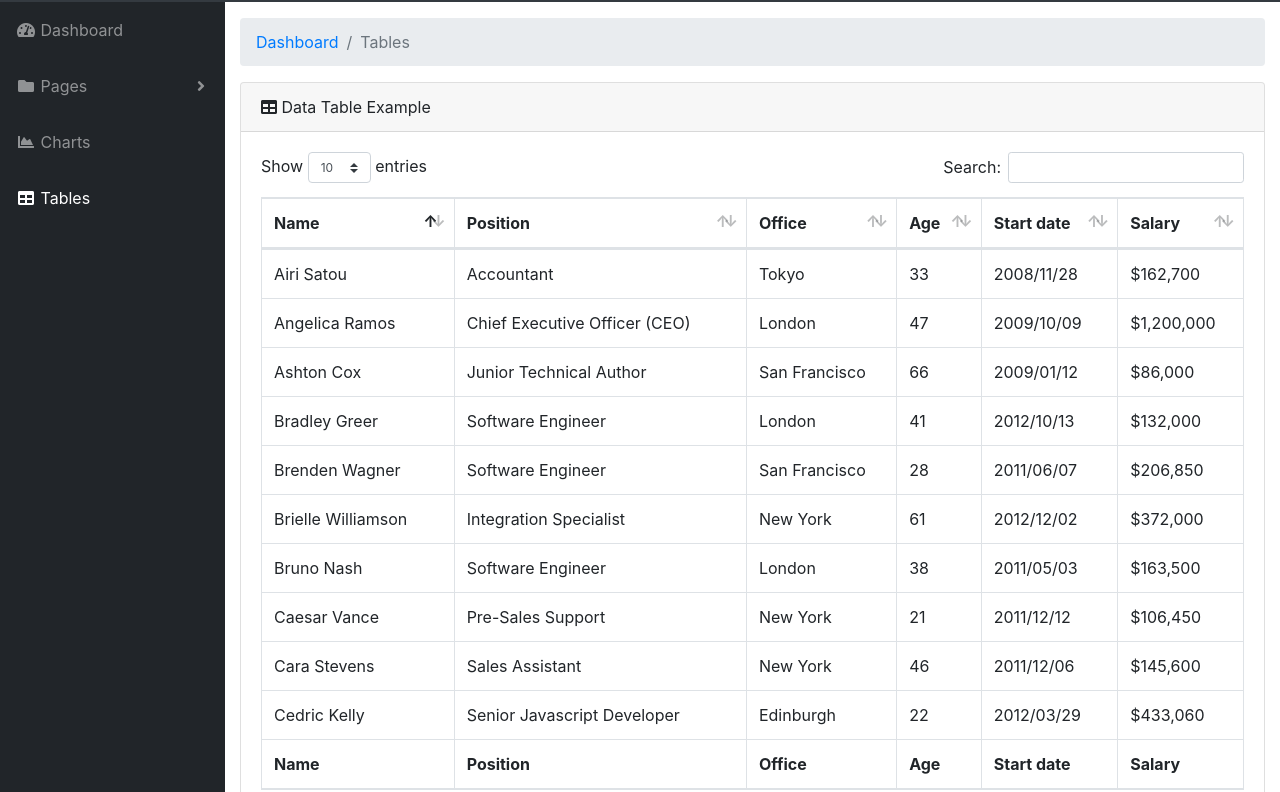
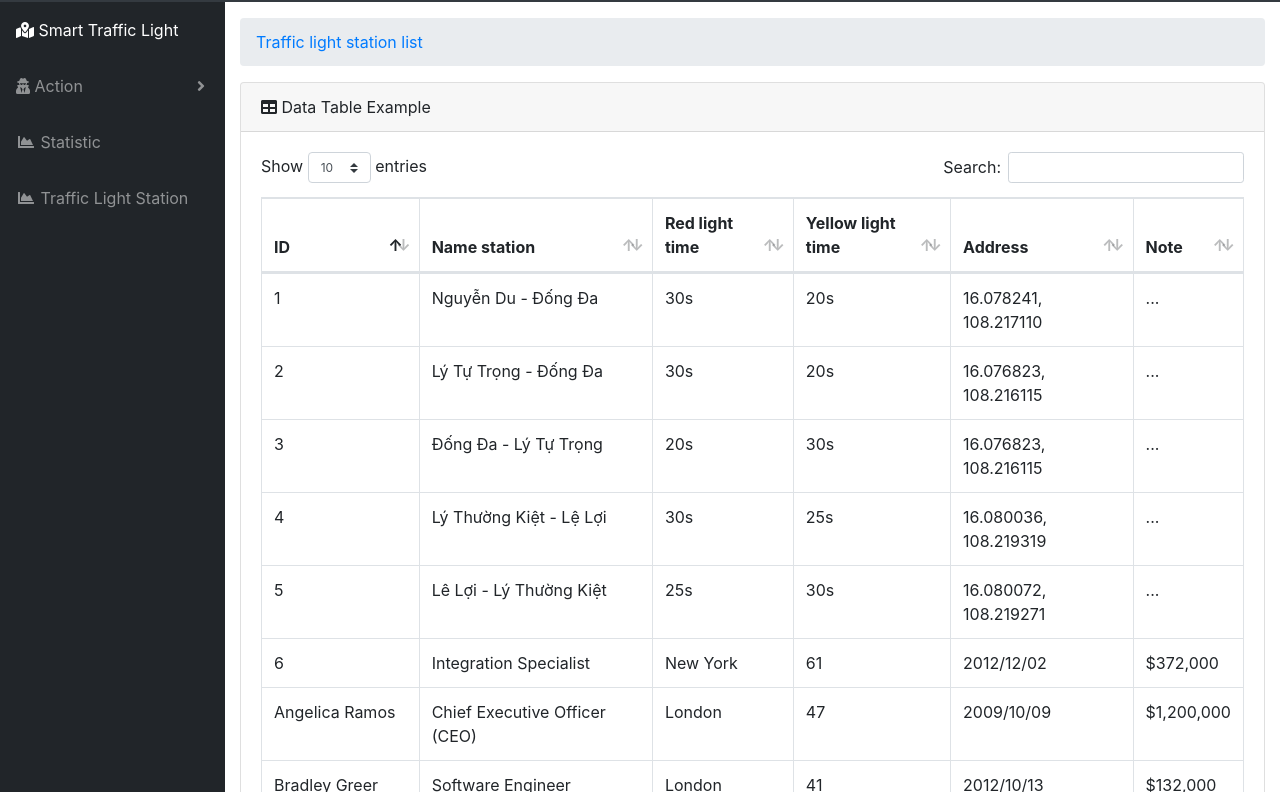
Before and after one commit to trantaitien98/Smart-Traffic-Light, a website with bundled scripts: page startbootstrap-sb-admin-gh-pages/tables.html in a window 1280 px wide. Shown: the part 54-846 px from the top of the page. Built offline with nearby package versions, Linux system fonts and the light colour scheme.

Commit message:
send đường huynh

```diff
--- a/startbootstrap-sb-admin-gh-pages/tables.html
+++ b/startbootstrap-sb-admin-gh-pages/tables.html
@@ -9,7 +9,7 @@
     <meta name="description" content="">
     <meta name="author" content="">
 
-    <title>SB Admin - Tables</title>
+    <title>Smart Traffic Light</title>
 
     <!-- Bootstrap core CSS-->
     <link href="vendor/bootstrap/css/bootstrap.min.css" rel="stylesheet">
@@ -29,7 +29,7 @@
 
     <nav class="navbar navbar-expand navbar-dark bg-dark static-top">
 
-      <a class="navbar-brand mr-1" href="index.html">Start Bootstrap</a>
+      <a class="navbar-brand mr-1" href="index.html">Home</a>
 
       <button class="btn btn-link btn-sm text-white order-1 order-sm-0" id="sidebarToggle" href="#">
         <i class="fas fa-bars"></i>
@@ -92,37 +92,35 @@
 
       <!-- Sidebar -->
       <ul class="sidebar navbar-nav">
-        <li class="nav-item">
+        <li class="nav-item active">
           <a class="nav-link" href="index.html">
-            <i class="fas fa-fw fa-tachometer-alt"></i>
-            <span>Dashboard</span>
+            <i class="fas fa-map-marked-alt"></i>
+            <span>Smart Traffic Light</span>
           </a>
         </li>
         <li class="nav-item dropdown">
           <a class="nav-link dropdown-toggle" href="#" id="pagesDropdown" role="button" data-toggle="dropdown" aria-haspopup="true" aria-expanded="false">
-            <i class="fas fa-fw fa-folder"></i>
-            <span>Pages</span>
+            <i class="fas fa-user-secret"></i>
+            <span>Action</span>
           </a>
           <div class="dropdown-menu" aria-labelledby="pagesDropdown">
             <h6 class="dropdown-header">Login Screens:</h6>
             <a class="dropdown-item" href="login.html">Login</a>
             <a class="dropdown-item" href="register.html">Register</a>
             <a class="dropdown-item" href="forgot-password.html">Forgot Password</a>
-            <div class="dropdown-divider"></div>
-            <h6 class="dropdown-header">Other Pages:</h6>
-            <a class="dropdown-item" href="404.html">404 Page</a>
-            <a class="dropdown-item" href="blank.html">Blank Page</a>
+
+
           </div>
         </li>
         <li class="nav-item">
           <a class="nav-link" href="charts.html">
             <i class="fas fa-fw fa-chart-area"></i>
-            <span>Charts</span></a>
+            <span>Statistic</span></a>
         </li>
-        <li class="nav-item active">
+        <li class="nav-item">
           <a class="nav-link" href="tables.html">
-            <i class="fas fa-fw fa-table"></i>
-            <span>Tables</span></a>
+            <i class="fas fa-fw fa-chart-area"></i>
+            <span>Traffic Light Station</span></a>
         </li>
       </ul>
 
@@ -133,9 +131,8 @@
           <!-- Breadcrumbs-->
           <ol class="breadcrumb">
             <li class="breadcrumb-item">
-              <a href="#">Dashboard</a>
+              <a href="#">Traffic light station list</a>
             </li>
-            <li class="breadcrumb-item active">Tables</li>
           </ol>
 
           <!-- DataTables Example -->
@@ -148,67 +145,67 @@
                 <table class="table table-bordered" id="dataTable" width="100%" cellspacing="0">
                   <thead>
                     <tr>
-                      <th>Name</th>
-                      <th>Position</th>
-                      <th>Office</th>
-                      <th>Age</th>
-                      <th>Start date</th>
-                      <th>Salary</th>
+                      <th>ID</th>
+                      <th>Name station</th>
+                      <th>Red light time</th>
+                      <th>Yellow light time</th>
+                      <th>Address</th>
+                      <th>Note</th>
                     </tr>
                   </thead>
                   <tfoot>
                     <tr>
-                      <th>Name</th>
-                      <th>Position</th>
-                      <th>Office</th>
-                      <th>Age</th>
-                      <th>Start date</th>
-                      <th>Salary</th>
+                      <th>ID</th>
+                      <th>Name station</th>
+                      <th>Red light time</th>
+                      <th>Yellow light time</th>
+                      <th>Address</th>
+                      <th>Note</th>
                     </tr>
                   </tfoot>
                   <tbody>
                     <tr>
-                      <td>Tiger Nixon</td>
-                      <td>System Architect</td>
-                      <td>Edinburgh</td>
-                      <td>61</td>
-                      <td>2011/04/25</td>
-                      <td>$320,800</td>
+                      <td>1</td>
+                      <td>Nguyễn Du - Đống Đa</td>
+                      <td>30s</td>
+                      <td>20s</td>
+                      <td>16.078241, 108.217110</td>
+                      <td>...</td>
                     </tr>
                     <tr>
-                      <td>Garrett Winters</td>
-                      <td>Accountant</td>
-                      <td>Tokyo</td>
-                      <td>63</td>
-                      <td>2011/07/25</td>
-                      <td>$170,750</td>
+                      <td>2</td>
+                      <td>Lý Tự Trọng - Đống Đa</td>
+                      <td>30s</td>
+                      <td>20s</td>
+                      <td>16.076823, 108.216115</td>
+                      <td>...</td>
                     </tr>
                     <tr>
-                      <td>Ashton Cox</td>
-                      <td>Junior Technical Author</td>
-                      <td>San Francisco</td>
-                      <td>66</td>
-                      <td>2009/01/12</td>
-                      <td>$86,000</td>
+                      <td>3</td>
+                      <td>Đống Đa - Lý Tự Trọng</td>
+                      <td>20s</td>
+                      <td>30s</td>
+                      <td>16.076823, 108.216115</td>
+                      <td>...</td>
                     </tr>
                     <tr>
-                      <td>Cedric Kelly</td>
-                      <td>Senior Javascript Developer</td>
-                      <td>Edinburgh</td>
-                      <td>22</td>
-                      <td>2012/03/29</td>
-                      <td>$433,060</td>
+                      <td>4</td>
+                      <td>Lý Thường Kiệt - Lệ Lợi</td>
+                      <td>30s</td>
+                      <td>25s</td>
+                      <td>16.080036, 108.219319</td>
+                      <td>...</td>
                     </tr>
                     <tr>
-                      <td>Airi Satou</td>
-                      <td>Accountant</td>
-                      <td>Tokyo</td>
-                      <td>33</td>
-                      <td>2008/11/28</td>
-                      <td>$162,700</td>
+                      <td>5</td>
+                      <td>Lê Lợi - Lý Thường Kiệt</td>
+                      <td>25s</td>
+                      <td>30s</td>
+                      <td>16.080072, 108.219271</td>
+                      <td>...</td>
                     </tr>
                     <tr>
-                      <td>Brielle Williamson</td>
+                      <td>6</td>
                       <td>Integration Specialist</td>
                       <td>New York</td>
                       <td>61</td>
```
Also changed, not shown: startbootstrap-sb-admin-gh-pages/charts.html (+5 -0 lines), startbootstrap-sb-admin-gh-pages/index.html (+5 -0 lines).
